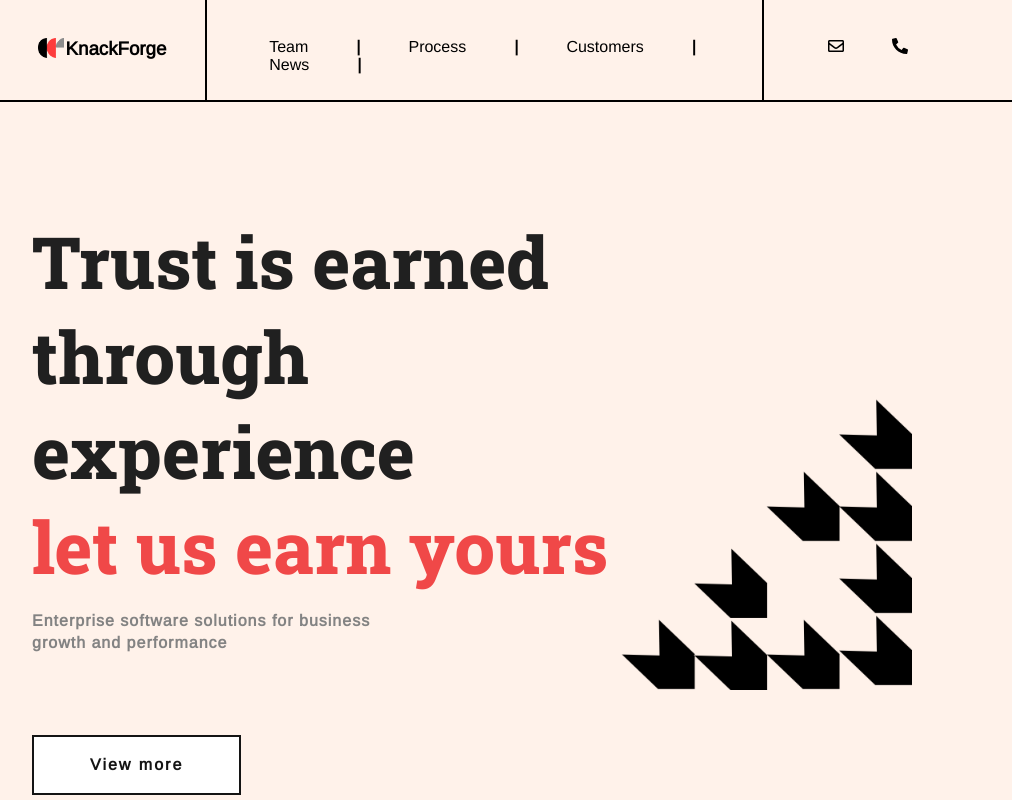
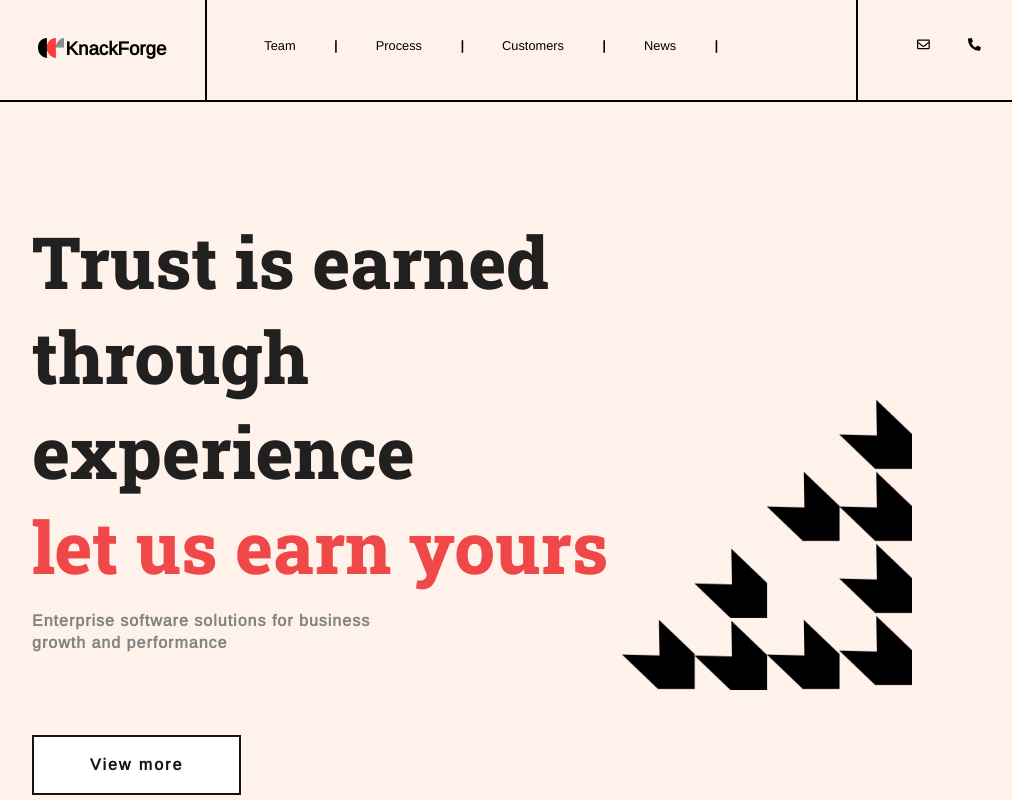
Before and after one commit to adiipatel/knack-forge, a React (Create React App) app: page / in a window 1280 px wide. Shown: the top 800 px of the page, without its empty margins (208-1220 px from the left). Built offline with nearby package versions, Linux system fonts and the light colour scheme.

Commit message:
Footer minor update

```diff
--- a/src/Footer/Footer.css
+++ b/src/Footer/Footer.css
@@ -1,5 +1,5 @@
 .footer{
-    margin-top: 10em;
+    margin-top: 15em;
     width: 100%;
     height: 350px;
     border-top: 2px solid black;
--- a/src/Navbar/Navbar.css
+++ b/src/Navbar/Navbar.css
@@ -21,7 +21,7 @@ img{
     height: 1.2em;
 }
 .menu{
-    width: 45%;
+    width: 70%;
     padding: 2.4em 0em 2.4em 2.4em;
     border-left: solid 2px;
     border-right: solid 2px;
@@ -39,7 +39,7 @@ li a {
     color: black;
     text-align: center;
     text-decoration: none;
-    font-size: 1em;
+    font-size: 1vw;
     font-family: 'Arimo', sans-serif;
     font-weight: lighter;
     padding-left: 1.5em;
@@ -61,5 +61,5 @@ li a:hover {
     width: 20%;
     display: flex;
     flex-direction: row;
-    padding: 2.4em 2.4em 0 2.5em;
+    padding: 2.4em 0 0 2.5em;
 }
```
